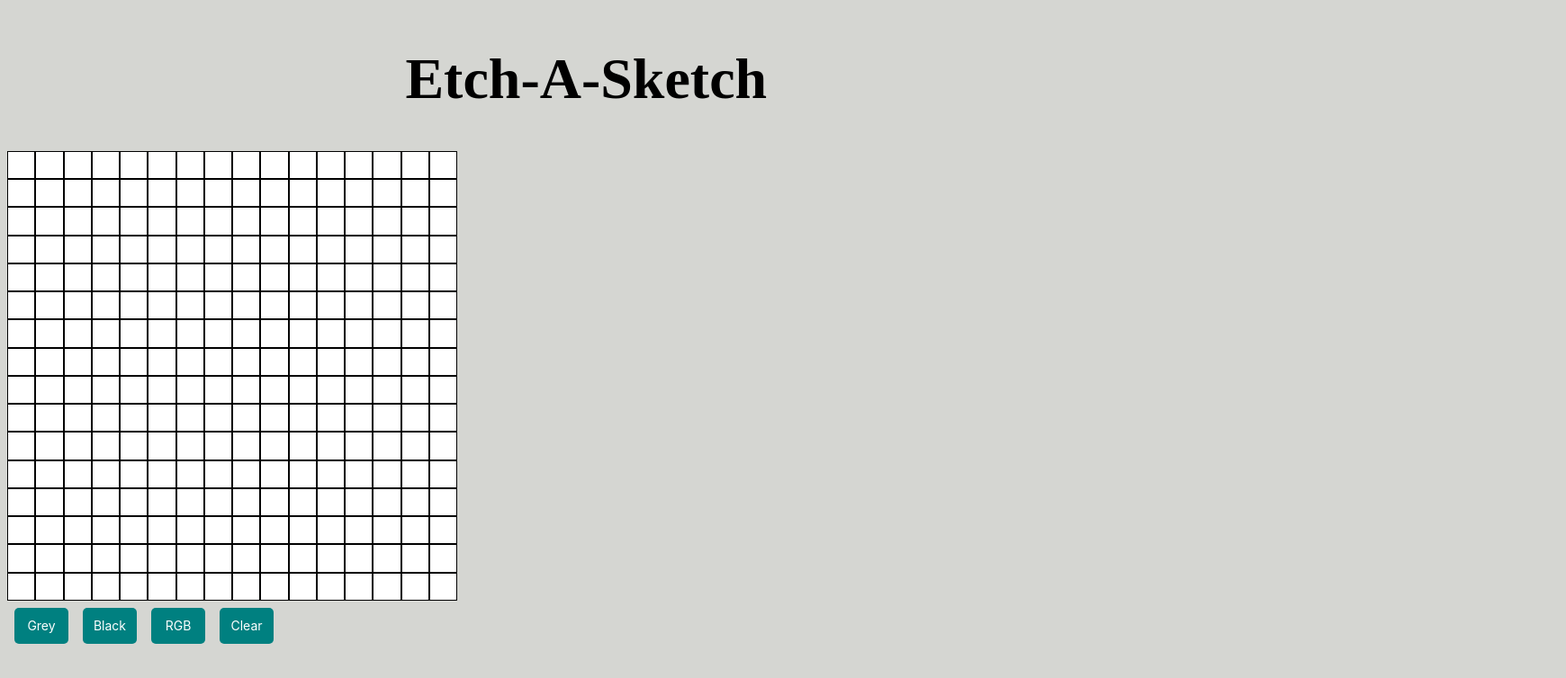
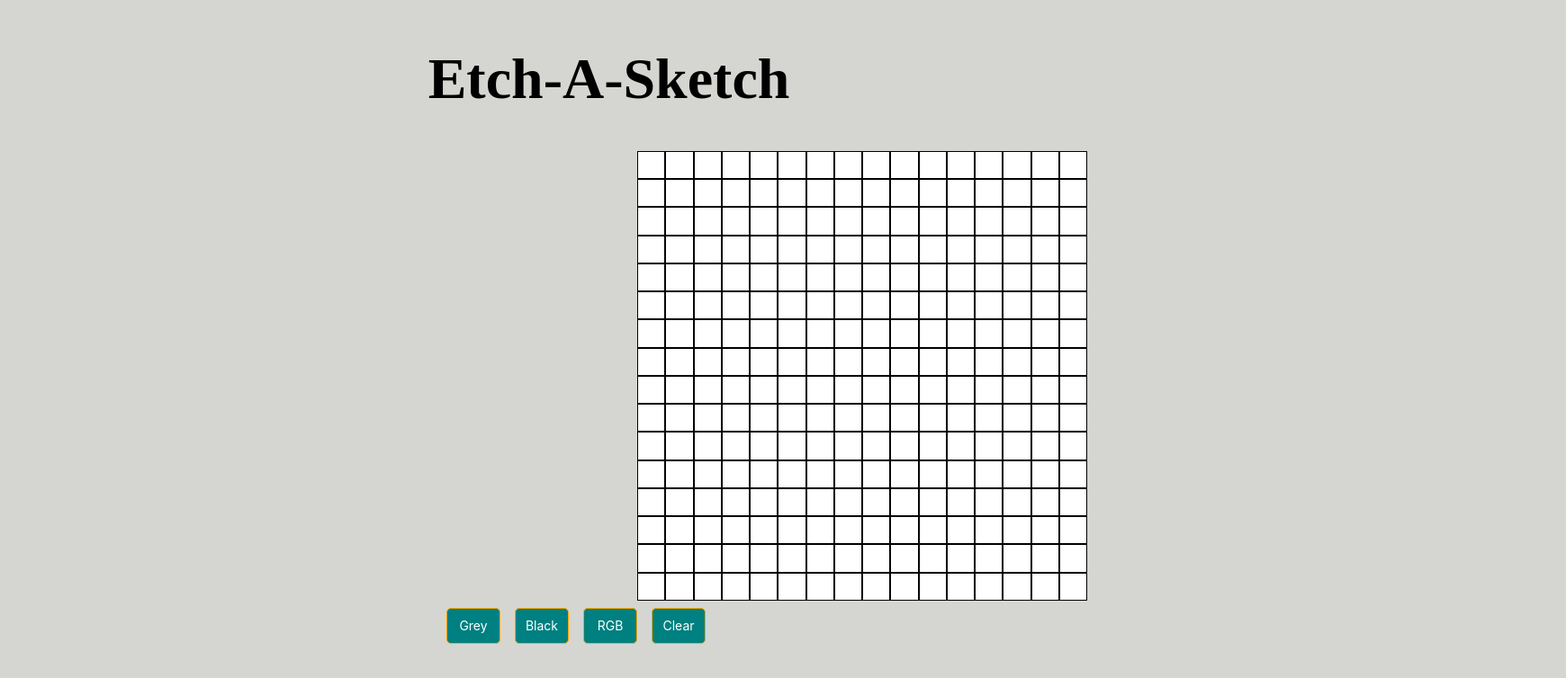
Before and after one commit to ZedLewis/etchasketch, a plain HTML site: page index.html in a window 1280 px wide. Shown: the whole page at 90% size, 1740 px wide, since content can reach past the window. Drawn offline with Linux system fonts and the light colour scheme.

Commit message:
finished project - left myself some notes in read.me for what I would do differently. Now functional

```diff
--- a/script.js
+++ b/script.js
@@ -91,14 +91,14 @@ function clear() {
             greyBtn();
             blackBtn();
             rgbBtn();
-            clear();
+            // clear();
         }
         else{
             createDivs(user, user);
             greyBtn();
             blackBtn();
             rgbBtn();
-            clear();
+            // clear();
         }
     })
 buttons.appendChild(clrbtn).classList.add('btn');
--- a/style.css
+++ b/style.css
@@ -6,7 +6,7 @@ width: 100%;
 button {
     background-color: teal;
     color: white;
-    border: 1px solid transparent;
+    border: 1px solid orange;
     border-radius: 5px;
     width: 60px;
     height: 40px;
@@ -16,12 +16,20 @@ button {
     padding: 9px 1px 9px 1px;
     margin: 8px;
     font-family:-apple-system, BlinkMacSystemFont, 'Segoe UI', Roboto, Oxygen, Ubuntu, Cantarell, 'Open Sans', 'Helvetica Neue', sans-serif;
-    display: inline-grid;
+
+}
+
+#buttonsContainer {
+    display: grid;
     grid-template-rows: auto;
     grid-template-areas:
-    "greyBtn blackBtn rbgBtn clear";
+    "clear greyBtn blackBtn rbgBtn";
+    justify-content: center;
 }
 
+button:hover {
+    border: 1px solid white;
+}
 
 #section {
     display: flex;
@@ -34,7 +42,7 @@ button {
 
 #title {
     position: relative;
-    left: 35%;
+    left: 37%;
     font-size: 4em;
 }
 
@@ -42,5 +50,5 @@ button {
     width: 500px;
     height: 500px;
     display: grid;
-    justify-self: auto;
+    margin-left: 700px;
 }
```
Also changed, not shown: 1 other file.
